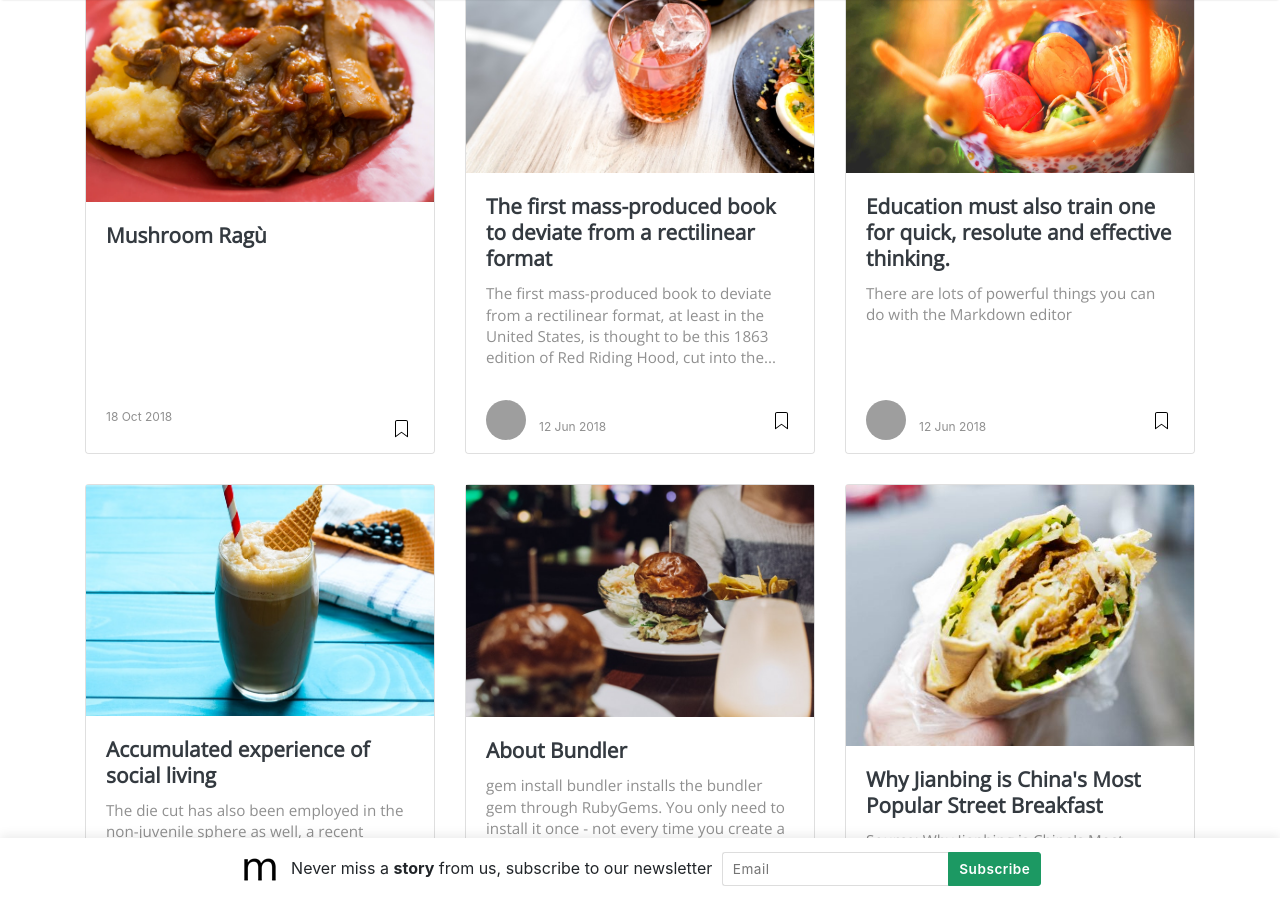
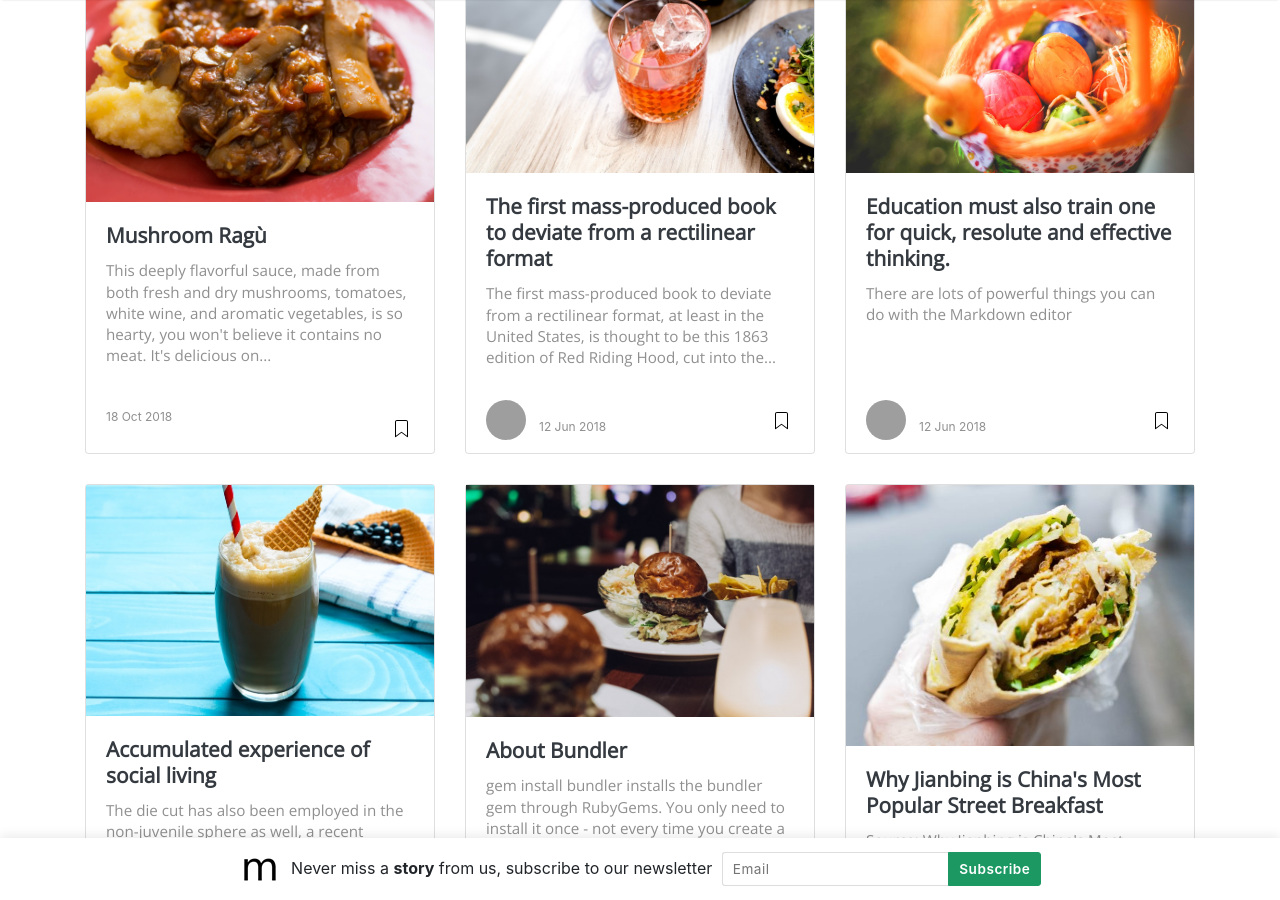
Before and after one commit to iomike/sauce, a Jekyll site: the page built from index.html, in a window 1280 px wide and 900 px high, scrolled down 778 px. Built offline with Jekyll 4.4.1, drawn with Linux system fonts in a browser that asks for light colours; nearby versions of some CDN libraries; the list of posts is cut into pages by our own code; comment, search, counter and statistics services are not loaded; grey boxes are pictures that could not be loaded.

Commit message:
Update from Forestry.io - Updated mushroom-ragù.html

```diff
--- a/_posts/2018-10-17-mushroom-ragù.html
+++ b/_posts/2018-10-17-mushroom-ragù.html
@@ -8,8 +8,7 @@ categories:
 tags:
 - seriouseats
 image: "/assets/images/20150504-polenta-lasagna-vicky-wasik-8.jpg"
-body: "<p>This deeply flavorful sauce, made from both fresh and dry mushrooms, tomatoes,
-  white wine, and aromatic vegetables, is so hearty, you won't believe it contains
-  no meat. It's delicious on pasta or polenta.</p>"
+body: "<p></p>"
 
 ---
+This deeply flavorful sauce, made from both fresh and dry mushrooms, tomatoes, white wine, and aromatic vegetables, is so hearty, you won't believe it contains no meat. It's delicious on pasta or polenta.
```
